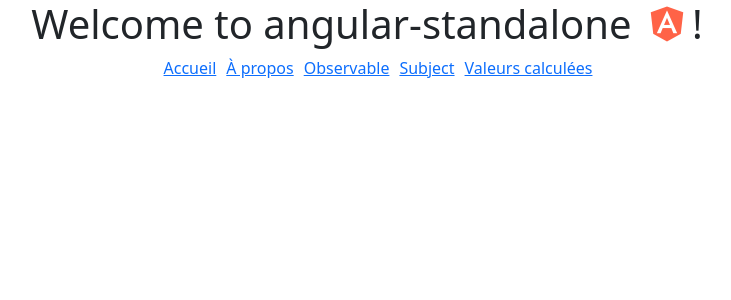
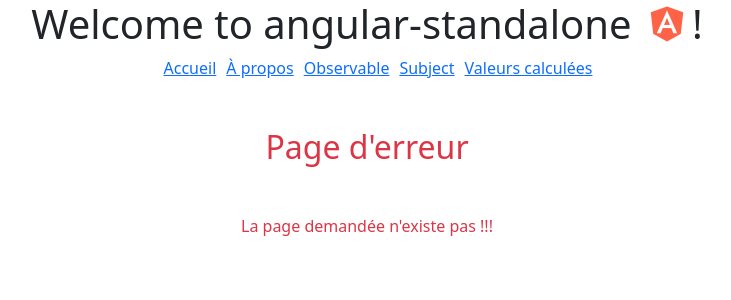
Before and after one commit to thalesalexcin/angular-standalone, an Angular app: page /not-found in a window 1280 px wide. Before the commit this address led to /. Shown: the top 300 px of the page, without its empty margins (273-1004 px from the left). Built offline with nearby package versions, Linux system fonts and the light colour scheme.

Commit message:
adding not-found component

```diff
--- a/src/app/app.routes.ts
+++ b/src/app/app.routes.ts
@@ -8,15 +8,21 @@
 import { StagiaireComponent } from './components/stagiaire/stagiaire';
 import { CalculComponent } from './components/calcul/calcul';
 import { TableauComponent } from './components/tableau/tableau';
+import { NotFoundComponent } from './components/not-found/not-found';
 
 export const routes: Routes = [
   { path: '', component: HomeComponent },
   { path: 'about', component: AboutComponent },
   { path: 'adresse', component: AdresseComponent },
+  { path: 'address', redirectTo: '/adresse' },
   { path: 'stagiaire/:nom/:prenom', component: StagiaireComponent },
   { path: 'calcul/:op', component: CalculComponent },
   { path: 'tableau/:indice', component: TableauComponent },
   { path: 'observable', component: ObservableComponent },
   { path: 'subject', component: SubjectComponent },
   { path: 'computed', component: ComputedComponent },
+
+  //{ path: '**', component: NotFoundComponent },
+  { path: 'not-found', component: NotFoundComponent },
+  { path: '**', redirectTo: 'not-found' },
 ];
--- /dev/null
+++ b/src/app/components/not-found/not-found.html
@@ -0,0 +1,2 @@
+<h2 class="text-danger my-5">Page d'erreur</h2>
+<p class="text-danger my-5">La page demandée n'existe pas !!!</p>
```
Also changed, not shown: src/app/components/not-found/not-found.ts (added, +9 -0 lines), src/app/components/not-found/not-found.css (added), 1 other file (tests, documents, lock files or other folders).
